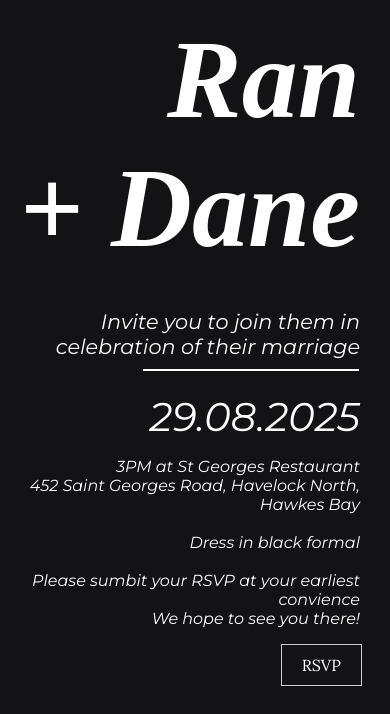
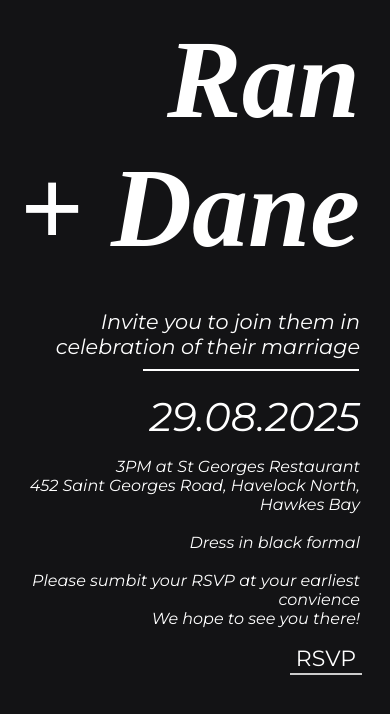
Before and after one commit to DaneS25/RSVP, a React (Create React App) app in the folder rsvp/: page / in a window 390 px wide. Shown: the top 714 px of the page. Built offline with nearby package versions, Linux system fonts and the light colour scheme; a web font is replaced by a local one.

Commit message:
changed button styles adjusted some responsiveness settings

```diff
--- a/rsvp/src/index.css
+++ b/rsvp/src/index.css
@@ -134,7 +134,7 @@ body {
     max-width: 80%;
   }
 
-  .front-text, .head-text, .label-text-name, .label-text-email, .label-text-attendance {
+  .front-text, .label-text-name, .label-text-email, .label-text-attendance {
     font-size: 1.2em;
   }
 
@@ -147,11 +147,12 @@ body {
   }
 }
 
-/* Media Query for Huawei P30 and 1334x750 resolution */
+/* Media Query for Huawei P30 resolution */
 @media screen and (max-width: 1080px) {
   .modal-area {
     padding: 2em 1.5em;
     max-width: 80%;
+    margin-top: 20px;
   }
 
   .front-text, .label-text-name, .label-text-email, .label-text-attendance {
@@ -223,13 +224,13 @@ body {
 @media screen and (max-width: 375px) {
   .App {
     margin-top: 50px;
-    margin-right: 30px;
+    margin-right: 20px;
   }
 
   .modal-area {
     padding: 2em 1em;
     max-width: 90%;
-    margin-top: 60px;
+    margin-top: 120px;
   }
 
   .front-text, .label-text-name, .label-text-email, .label-text-attendance {
@@ -421,7 +422,7 @@ input {
 .label-text-name,
 .label-text-email,
 .label-text-attendance {
-  font-family: "Lora", serif;
+  font-family: "Montserrat", sans-serif;
   font-size: 1.5em;
   color: #faf3d7;
   margin-bottom: 8px;
@@ -471,7 +472,6 @@ input {
   cursor: pointer; /* Pointer cursor on hover */
   transition: all 0.3s ease; /* Smooth transition for effects */
   font-family: "Montserrat", sans-serif;
-  font-family: "Lora", serif;
   margin-top: 20px;
 }
 
@@ -483,18 +483,20 @@ input {
 .btnMain {
   background-color: transparent; /* Transparent background */
   color: white; /* White text */
-  border: 1px solid #ccc; /* Gold border */
-  padding: 10px 20px; /* Padding for button size */
-  font-size: 16px; /* Font size */
+  /*border: 1px solid #ccc; /* Gold border */
+  border-style: none;
+  /*padding: 10px 20px; /* Padding for button size */
+  font-size: 22px; /* Font size */
   cursor: pointer; /* Pointer cursor on hover */
   transition: all 0.3s ease; /* Smooth transition for effects */
   font-family: "Montserrat", sans-serif;
-  font-family: "Lora", serif;
+  /*text-decoration: underline;*/
   text-align: right; /* Align button to the right */
   float: right;
+  border-bottom: 2px solid #ccc;
 }
 
 .btnMain:hover {
-  background-color: rgba(250, 250, 244, 0.419); /* Light gold tint on hover */
-  transform: scale(1.03); /* Slight enlarge effect */
+  /*background-color: rgba(250, 250, 244, 0.419); /* Light gold tint on hover */
+  transform: scale(1.05); /* Slight enlarge effect */
 }
```
